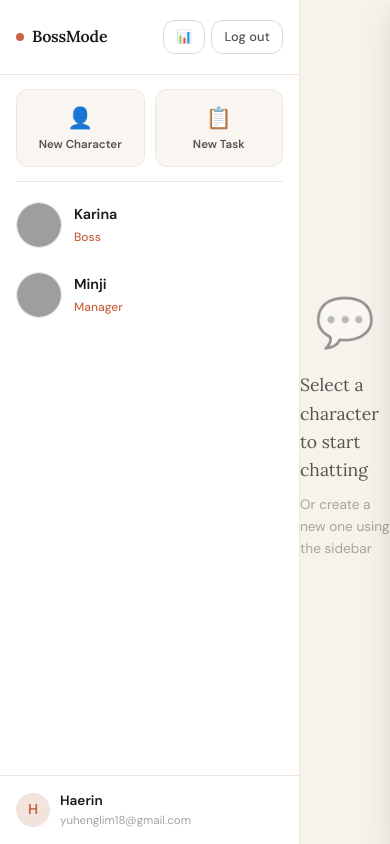
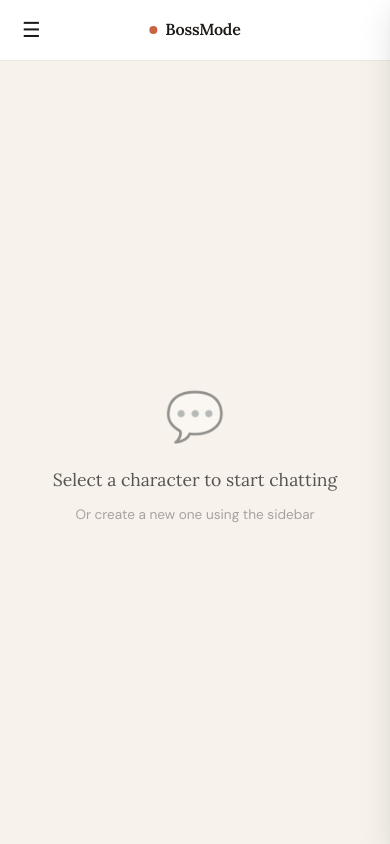
Before and after one commit to Yuhenglim/BossMode, a Flask app: page / in a window 390 px wide. Run offline with Flask 3, Linux system fonts and the light colour scheme; a user stored in the database is signed in; data comes from the database, SQL or seed files in the repository; grey boxes are pictures that could not be loaded.

```diff
--- a/static/style.css
+++ b/static/style.css
@@ -109,21 +109,31 @@ a { color: inherit; text-decoration: none; }
     font-size: 0.875rem;
     font-weight: 500;
     cursor: pointer;
-    transition: all 0.15s ease;
+    transition: all 0.2s cubic-bezier(0.34, 1.56, 0.64, 1);
     white-space: nowrap;
     letter-spacing: 0.1px;
+    position: relative;
 }
 
-.btn:active { transform: scale(0.97); }
+.btn:hover {
+    transform: translateY(-2px);
+    box-shadow: var(--shadow-md);
+}
+
+.btn:active {
+    transform: translateY(0px) scale(0.97);
+    box-shadow: none;
+}
 
 .btn-primary {
     background: var(--accent);
     color: #fff;
     box-shadow: 0 1px 3px rgba(201,100,66,0.3);
 }
+
 .btn-primary:hover {
     background: var(--accent-dark);
-    box-shadow: 0 2px 8px rgba(201,100,66,0.35);
+    box-shadow: 0 4px 16px rgba(201,100,66,0.4);
 }
 
 .btn-ghost {
@@ -131,21 +141,30 @@ a { color: inherit; text-decoration: none; }
     color: var(--text-mid);
     border: 1px solid var(--border);
 }
+
 .btn-ghost:hover {
     background: var(--bg2);
     color: var(--text);
     border-color: var(--border);
+    box-shadow: 0 4px 12px rgba(0,0,0,0.08);
 }
 
 .btn-success {
     background: var(--success);
     color: #fff;
 }
-.btn-success:hover { opacity: 0.88; }
+
+.btn-success:hover {
+    box-shadow: 0 4px 16px rgba(74,124,89,0.4);
+}
 
 .btn-danger {
     background: var(--danger);
     color: #fff;
+}
+
+.btn-danger:hover {
+    box-shadow: 0 4px 16px rgba(192,57,43,0.4);
 }
 
 /* ── Character cards ──────────────────────────────────────── */
@@ -170,8 +189,8 @@ a { color: inherit; text-decoration: none; }
 }
 
 .card:hover {
-    box-shadow: var(--shadow-md);
-    transform: translateY(-2px);
+    box-shadow: var(--shadow-lg);
+    transform: translateY(-4px);
     border-color: var(--border);
 }
 
@@ -243,7 +262,7 @@ a { color: inherit; text-decoration: none; }
 
 .task-card.clickable:hover {
     box-shadow: var(--shadow-md);
-    transform: translateY(-1px);
+    transform: translateY(-2px);
     border-color: var(--border);
 }
 
@@ -726,6 +745,8 @@ a { color: inherit; text-decoration: none; }
 .action-box:hover {
     background: var(--accent-dim);
     border-color: var(--accent);
+    transform: translateY(-2px);
+    box-shadow: var(--shadow-sm);
 }
 
 .action-icon { font-size: 1.3rem; }
@@ -1202,3 +1223,103 @@ a { color: inherit; text-decoration: none; }
     border-radius: 99px;
     transition: width 0.5s ease;
 }
+
+/* ── Mobile responsive ────────────────────────────────────── */
+.hamburger {
+    display: none;
+    background: none;
+    border: none;
+    cursor: pointer;
+    padding: 6px;
+    border-radius: var(--radius-sm);
+    color: var(--text);
+    font-size: 1.3rem;
+    transition: background 0.15s;
+}
+
+.hamburger:hover { background: var(--bg2); }
+
+.sidebar-overlay {
+    display: none;
+    position: fixed;
+    inset: 0;
+    background: rgba(28,25,23,0.5);
+    z-index: 80;
+    backdrop-filter: blur(2px);
+}
+
+.sidebar-overlay.open { display: block; }
+
+@media (max-width: 768px) {
+    .app-layout { position: relative; }
+
+    .sidebar {
+        position: fixed;
+        left: 0;
+        top: 0;
+        height: 100vh;
+        z-index: 90;
+        transform: translateX(-100%);
+        transition: transform 0.25s cubic-bezier(0.4, 0, 0.2, 1);
+        width: 280px;
+    }
+
+    .sidebar.mobile-open { transform: translateX(0); }
+
+    .main-area { width: 100%; }
+
+    .hamburger { display: flex; }
+
+    .chat-view-header {
+        padding: 12px 14px;
+        gap: 10px;
+    }
+
+    .chat-messages { padding: 16px 14px; }
+
+    .chat-input-area {
+        padding: 10px 14px;
+        gap: 8px;
+        flex-wrap: wrap;
+    }
+
+    .chat-input { min-width: 0; }
+
+    .btn-sm { padding: 7px 10px; font-size: 0.75rem; }
+
+    .task-tabs { padding: 8px 14px; gap: 6px; }
+
+    .side-panel { width: 100%; }
+
+    .stat-card { padding: 16px 12px; }
+    .stat-value { font-size: 1.6rem; }
+
+    .page { padding: 24px 16px; }
+
+    .modal { padding: 24px 20px; }
+}
+
+@media (max-width: 480px) {
+    .form-row { flex-direction: column; }
+
+    .chat-input-area {
+        display: grid;
+        grid-template-columns: 1fr auto auto auto;
+    }
+
+    .chat-input { grid-column: 1 / -1; }
+}
+
+
+.mobile-topbar {
+    display: none;
+    align-items: center;
+    padding: 12px 16px;
+    background: var(--surface);
+    border-bottom: 1px solid var(--border-soft);
+    position: relative;
+}
+
+@media (max-width: 768px) {
+    .mobile-topbar { display: flex; }
+}
--- a/templates/index.html
+++ b/templates/index.html
@@ -61,7 +61,15 @@
     </div>
 
     <!-- ── Main area ───────────────────────────────────────── -->
+    <div class="sidebar-overlay" id="sidebar-overlay" onclick="closeSidebar()"></div>
     <div class="main-area">
+        <div class="mobile-topbar">
+            <button class="hamburger" onclick="toggleSidebar()">☰</button>
+            <div class="brand" style="position:absolute; left:50%; transform:translateX(-50%);">
+                <div class="brand-dot"></div>
+                <span class="brand-name">BossMode</span>
+            </div>
+        </div>
 
         <!-- Empty state -->
         <div class="main-empty" id="main-empty">
@@ -302,6 +310,23 @@ function openEditCharacter(charId) {
     document.querySelector("#panel-character .btn-primary").textContent = "Save Changes";
     document.querySelector("#panel-character .btn-primary").onclick = saveCharacter;
     document.querySelector(".panel-title").textContent = "Edit Character";
+
+    // ── Mobile sidebar ─────────────────────────────────────────
+    function toggleSidebar() {
+        const sidebar  = document.querySelector(".sidebar");
+        const overlay  = document.getElementById("sidebar-overlay");
+        const isOpen   = sidebar.classList.contains("mobile-open");
+        if (isOpen) closeSidebar();
+        else {
+            sidebar.classList.add("mobile-open");
+            overlay.classList.add("open");
+        }
+    }
+
+    function closeSidebar() {
+        document.querySelector(".sidebar").classList.remove("mobile-open");
+        document.getElementById("sidebar-overlay").classList.remove("open");
+    }
 }
 
 async function saveCharacter() {
@@ -348,6 +373,7 @@ async function deleteCharacter(charId) {
 
 // ── Select character ───────────────────────────────────────────
 async function selectCharacter(charId) {
+    closeSidebar();
     activeCharId = charId;
     activeTaskId = null;
 
```
